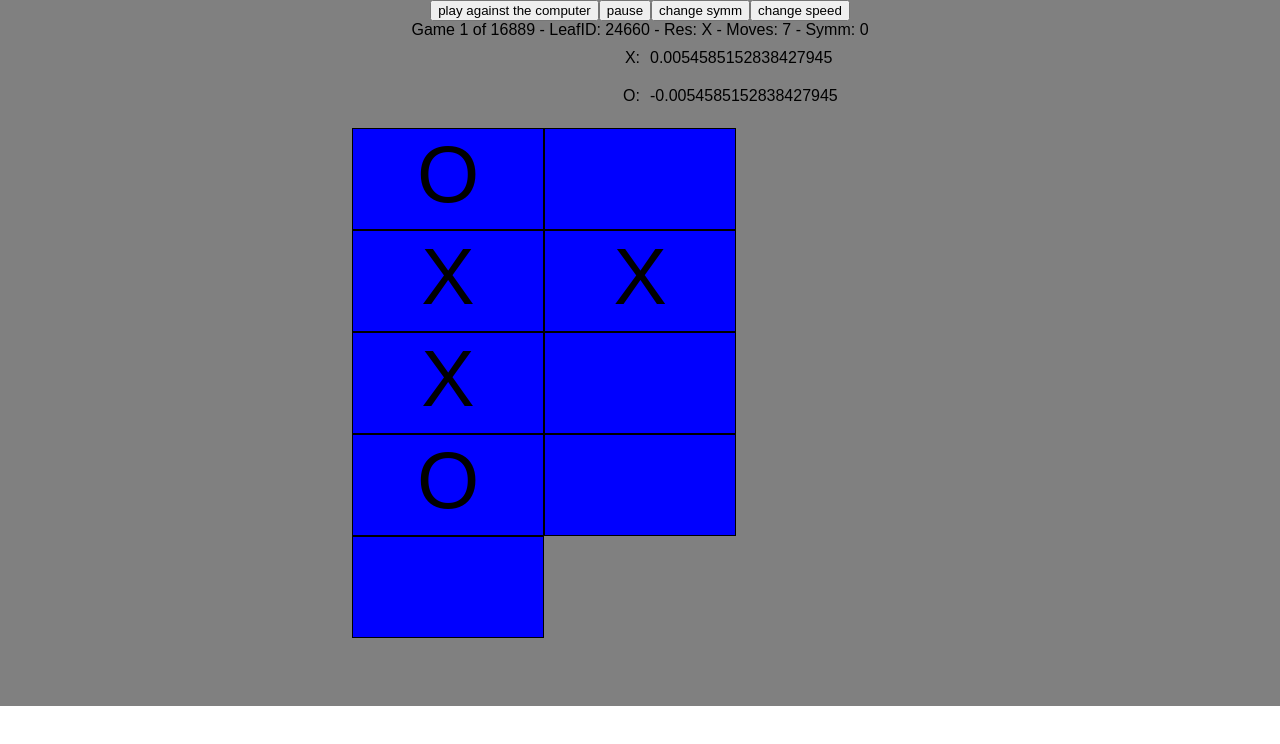
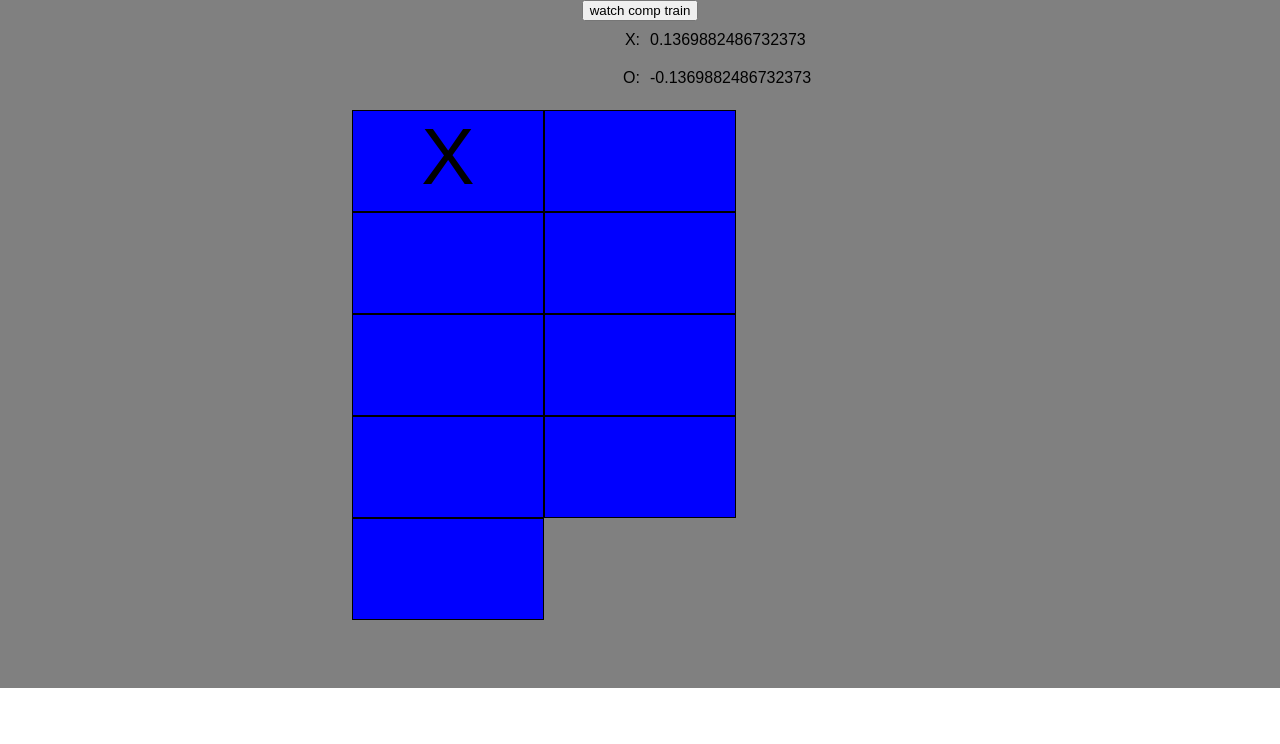
Before and after one commit to brettcnelson/auto-tic, a React (Create React App) app: page / in a window 1280 px wide. Shown: the top 744 px of the page. Built offline with nearby package versions, Linux system fonts and the light colour scheme.

Commit message:
adds speed change

```diff
--- a/src/App.js
+++ b/src/App.js
@@ -7,7 +7,7 @@ class App extends Component {
   constructor(props) {
     super(props);
     this.state = {
-      play: false,
+      play: true,
     };
   }
 
@@ -17,9 +17,9 @@ class App extends Component {
   }
 
   render() {
-    var game = this.state.play ? <Play click={()=>this.switchPlay()} /> : <Train click={()=>this.switchPlay()} />;
+    var mode = this.state.play ? <Play click={()=>this.switchPlay()} /> : <Train click={()=>this.switchPlay()} />;
     return (
-      <div className="App">{game}</div>
+      <div className="App">{mode}</div>
     );
   }
 }
--- a/src/Board.js
+++ b/src/Board.js
@@ -29,8 +29,8 @@ function Board(props) {
 	}
 
 	function makeSquare(s,i) {
-		// TODO: add non clicks for occupied vals
-		return <Square key={i} s={s} val={symmVal(s)} click={()=>squareClick(s)} />;
+		var val = symmVal(s);
+		return !val ? <Square key={i} s={s} click={()=>squareClick(s)} /> : <Square key={i} s={s} val={val} />;
 	}
 
 	function makeTrainBoard(s,i) {
@@ -63,7 +63,7 @@ function Board(props) {
 	}
 
 	function squareClick(p) {
-		props.squareClick && props.squareClick(p);
+		props.click(p);
 	}
 
 	return (
--- a/src/Play.js
+++ b/src/Play.js
@@ -14,7 +14,17 @@ class Play extends Component {
   }
 
   squareClick(p) {
-
+    console.log(p);
+    // var symm = this.state.symm;
+    // var move = next(this.state.node);
+    // while (!move.length) {
+    //   symm++;
+    //   move = next(this.state.node);
+    // }
+    // this.setState({node:move[0],player:false,symm:symm});
+    // function next(n) {
+    //   return n.children.filter(c=>c.pos===p);
+    // }
   }
 
   compMove() {
@@ -34,7 +44,7 @@ class Play extends Component {
       <div className="Play">
       	<div><button onClick={this.props.click} >watch comp train</button></div>
       	<Display node={this.state.node} />
-      	<Board node={this.state.node} symm={this.state.symm} squareClick={(p)=>this.squareClick(p)} />
+      	<Board node={this.state.node} symm={this.state.symm} click={(p)=>this.squareClick(p)} />
       </div>
     );
   }
--- a/src/Train.js
+++ b/src/Train.js
@@ -22,13 +22,15 @@ class Train extends Component {
   }
 
   changeSpeed() {
+    var oldSpeed = this.state.delay;
     var speed = prompt('ms b/w moves');
     this.setState({delay:speed,paused:true});
+    setTimeout(()=>this.setState({paused:false}),oldSpeed);
   }
 
   changeSymm() {
     var symm = prompt('0-7');
-    symm === '-1' ? this.setState({symm:this.randomSymm(),randSymm:true}) : this.setState({symm:symm});
+    symm === '-1' ? this.setState({paused:true,symm:this.randomSymm(),randSymm:true}) : this.setState({paused:true,symm:symm});
   }
 
   randomSymm() {
@@ -51,7 +53,7 @@ class Train extends Component {
     var node = currGame.moves[this.state.move];
     return (
       <div className="Train">
-      	<div><button onClick={this.props.click} >play against the computer</button><button onClick={()=>this.togglePause()}>{this.state.paused ? 'resume' : 'pause'}</button><button onClick={()=>this.changeSymm()}>change symm</button><button onClick={()=>this.changeSpeed()}>change speed</button></div>
+      	<div><button onClick={()=>this.props.click()} >play against the computer</button><button onClick={()=>this.togglePause()}>{this.state.paused ? 'resume' : 'pause'}</button><button onClick={()=>this.changeSymm()}>change symm</button><button onClick={()=>this.changeSpeed()}>change speed</button></div>
         <div>Game {this.state.game+1} of {data.games.length} - LeafID: {currGame.leafID} - Res: {currGame.res} - Moves: {currGame.moves.length-1} - Symm: {this.state.symm}</div>
       	<Display node={node} />
         <Board node={node} symm={this.state.symm} />
```
